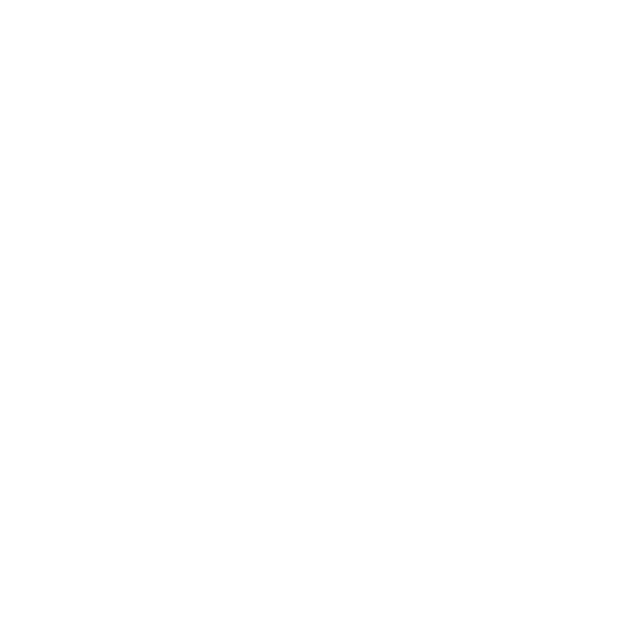
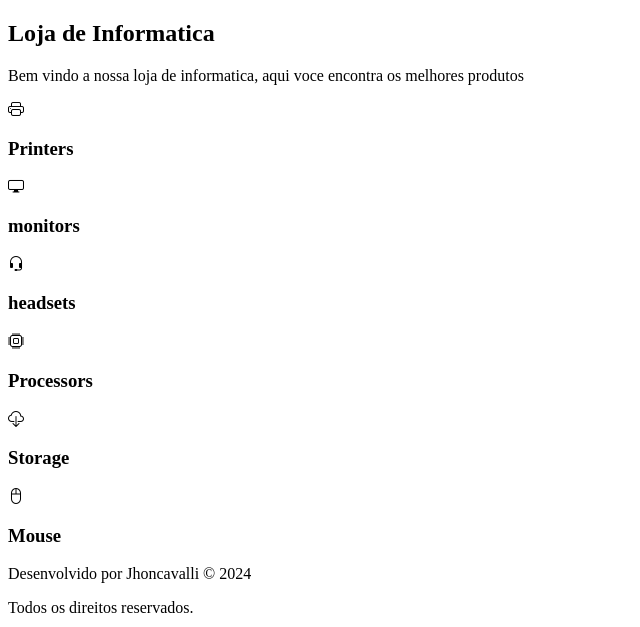
Before and after one commit to jhonCavalli/P-3-Loja-de-Informatica, a plain HTML site: page index.html in a window 1280 px wide. Shown: the top 627 px of the page, without its empty margins (0-640 px from the left). Drawn offline with nearby package versions, Linux system fonts and the light colour scheme.

Commit message:
criado toda a parte do html e colocado as class

```diff
--- a/index.html
+++ b/index.html
@@ -6,9 +6,56 @@
     <meta name="viewport" content="width=device-width, initial-scale=1.0">
     <link rel="stylesheet" href="https://cdn.jsdelivr.net/npm/bootstrap-icons@1.13.1/font/bootstrap-icons.min.css">
     <link rel="stylesheet" href="style.css">
+    <link rel="preconnect" href="https://fonts.googleapis.com">
+    <link rel="preconnect" href="https://fonts.gstatic.com" crossorigin>
+    <link href="https://fonts.googleapis.com/css2?family=Oswald:wght@200..700&family=Poppins:ital,wght@0,100;0,200;0,300;0,400;0,500;0,600;0,700;0,800;0,900;1,100;1,200;1,300;1,400;1,500;1,600;1,700;1,800;1,900&family=Roboto:ital,wght@0,100..900;1,100..900&display=swap" rel="stylesheet">
     <title>Loja Informatica</title>
 </head>
 <body>
+    <Div class="container">
+        <div class="texto-princiapal">
+            <h2>Loja de Informatica</h2>
+            <p>Bem vindo a nossa loja de informatica, aqui voce encontra os melhores produtos</p>
+        </div>
 
+        <div class="principal">
+            <div class="menu">
+                <div class="menu-item">
+                    <i class="bi bi-printer"></i>
+                    <h3>Printers</h3>
+                </div>
+                <div class="menu-item">
+                    <i class="bi bi-display"></i>
+                    <h3>monitors</h3>
+                </div>
+                <div class="menu-item">
+                    <i class="bi bi-headset"></i>
+                    <h3>headsets</h3>
+                </div>
+                <div class="menu-item">
+                    <i class="bi bi-cpu"></i>
+                    <h3>Processors</h3>
+                </div>
+                <div class="menu-item">
+                    <i class="bi bi-cloud-download"></i>
+                    <h3>Storage</h3>
+                </div>
+                <div class="menu-item">
+                    <i class="bi bi-mouse2"></i>
+                    <h3>Mouse</h3>
+                </div>
+            </div>
+        </div>
+
+        <footer>
+            <p>Desenvolvido por Jhoncavalli &copy; 2024</p>
+            <p>Todos os direitos reservados.</p>
+            <i class="bi bi-facebook"></i>
+            <i class="bi bi-instagram"></i>
+            <i class="bi bi-twitter"></i>
+        </footer>
+
+
+    </Div>
 </body>
 </html>
```
